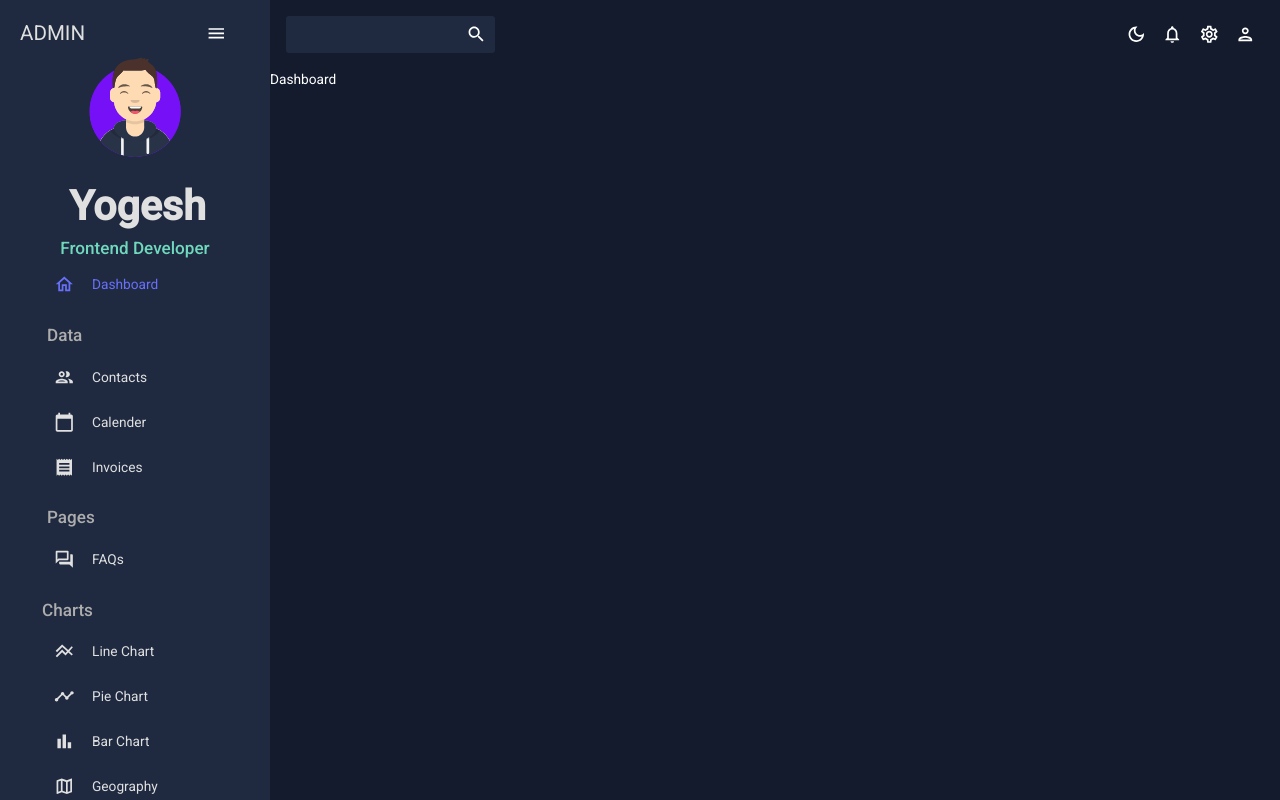
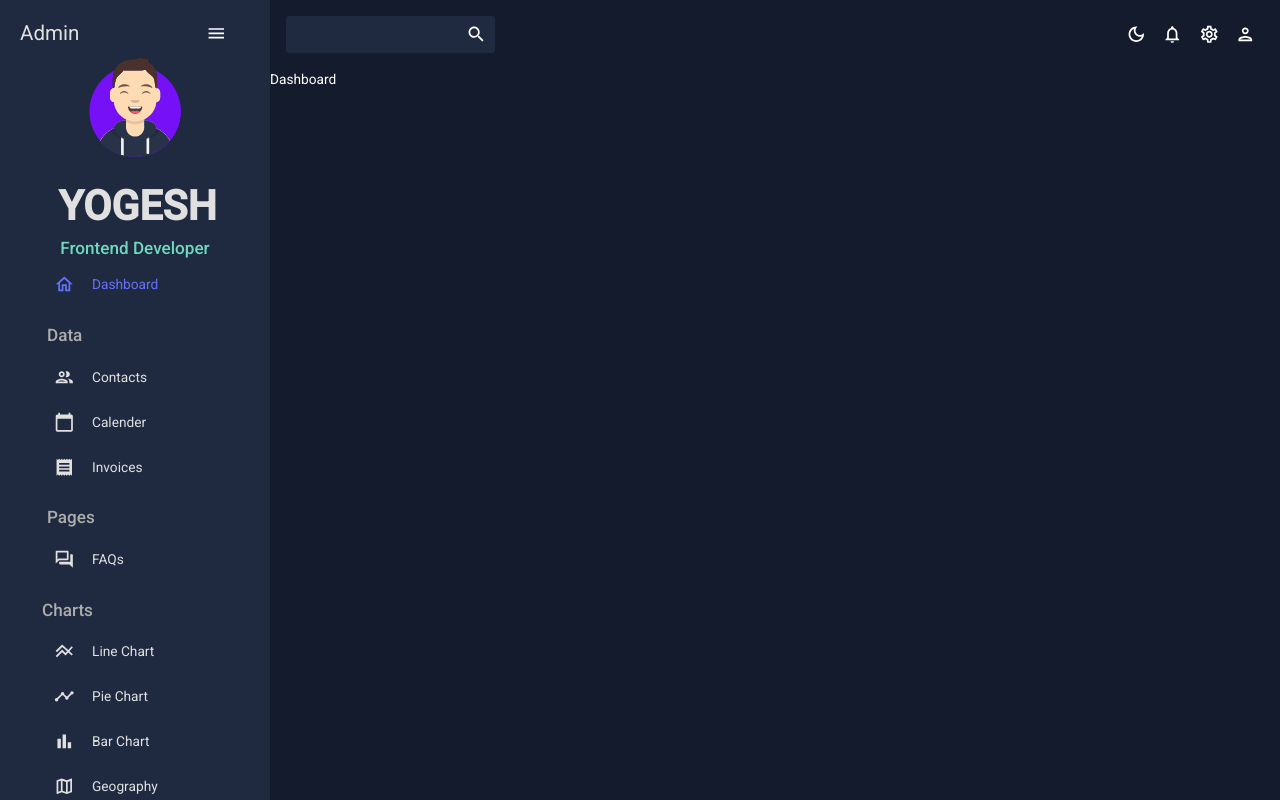
Before and after one commit to yogeshCelestial/react-dashboard, a React (Create React App) app: page / in a window 1280 px wide. Built offline with nearby package versions, Linux system fonts and the light colour scheme.

Commit message:
typescript issue fixed

```diff
--- a/src/App.tsx
+++ b/src/App.tsx
@@ -1,13 +1,14 @@
 import React from 'react';
 import { CssBaseline, ThemeProvider } from '@mui/material';
-import { useMode, ColorModeContext } from './theme';
+import { useMode, ColorModeContext, useThemeConstructor } from './theme';
 import TopBar from './screens/globals/TopBar';
 import { Route, Routes } from 'react-router-dom';
 import Dashboard from './screens/dashboard';
 import SideBar from './screens/globals/SideBar';
 
 function App() {
-    const [theme, colorMode] = useMode();
+    const colorMode = useMode();
+    const theme = useThemeConstructor();
 
     return (
         <ColorModeContext.Provider value={colorMode}>
--- a/src/screens/globals/SideBar.tsx
+++ b/src/screens/globals/SideBar.tsx
@@ -69,16 +69,14 @@ function SideBar() {
 
                 <Menu>
                     <MenuItem>
-                        {!isCollapsed && (
                         <Box
                             display='flex'
                             justifyContent='space-between'
                             alignItems='center'
                         >
-                                <Typography variant='h5' color={colors.grey[100]}>ADMIN</Typography>
+                            <Typography variant='h5' color={colors.grey[100]}>Admin</Typography>
                             <IconButton type='button' onClick={() => setIsCollapsed(!isCollapsed)}><MenuOutlinedIcon /></IconButton>
                         </Box>
-                        )}
                     </MenuItem>
 
                     {/* User */}
@@ -95,7 +93,7 @@ function SideBar() {
                                 />
                             </Box>
                             <Box textAlign='center'>
-                                <Typography variant='h3' color={colors.grey[100]} fontWeight='bold' sx={{ m: '10px 0 5px 5px' }}>Yogesh</Typography>
+                                <Typography variant='h3' color={colors.grey[100]} fontWeight='bold' sx={{ m: '10px 0 5px 5px' }}>YOGESH</Typography>
                                 <Typography variant='h6' color={colors.greenAccent[400]}>Frontend Developer</Typography>
                             </Box>
                         </Box>
--- a/src/theme.ts
+++ b/src/theme.ts
@@ -209,7 +209,7 @@ export const ColorModeContext = createContext({
 });
 
 export const useMode = () => {
-    const [mode, setMode] = useState<PaletteMode>('dark');
+    const [ , setMode] = useState<PaletteMode>('dark');
 
     const colorMode = useMemo(
         () => ({
@@ -220,7 +220,11 @@ export const useMode = () => {
         []
     );
 
+    return colorMode;
+};
+
+export const useThemeConstructor = () => {
+    const [mode] = useState<PaletteMode>('dark');
     const theme = useMemo(() => createTheme(themeSettings(mode)), [mode]);
-
-    return [theme, colorMode];
+    return theme;
 };
--- /dev/null
+++ b/src/types/svg.d.ts
@@ -0,0 +1,4 @@
+declare module '*.svg' {
+    const content: string;
+    export default content;
+}
```
Lines whose indentation alone changed are shown as unchanged.
